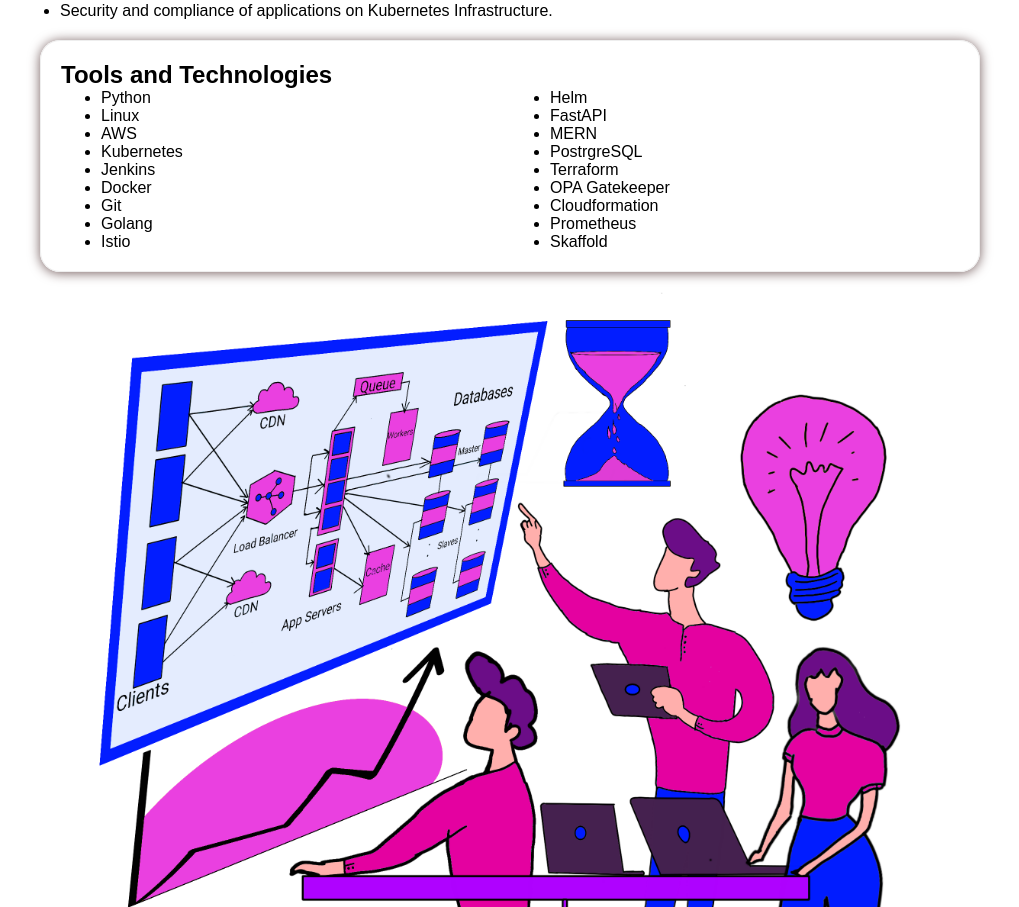
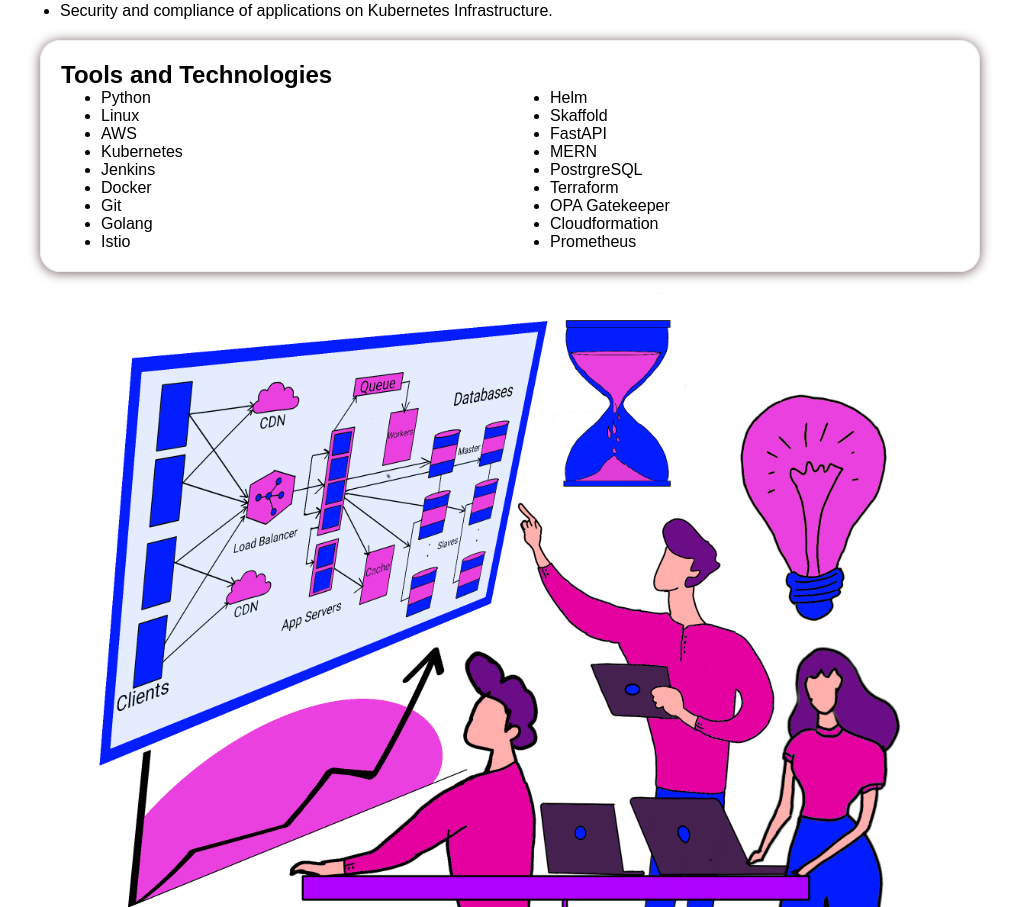
Before and after one commit to AgathEmmanuel/portfolio, a React (Create React App) app: page / in a window 1280 px wide. Shown: the part 1137-2044 px from the top of the page, without its empty margins (130-1149 px from the left). Built offline with nearby package versions, Linux system fonts and the light colour scheme; a web font is replaced by a local one.

Commit message:
Adding changes again

```diff
--- a/src/components/Work.jsx
+++ b/src/components/Work.jsx
@@ -61,6 +61,7 @@ const Work = () => {
             </ul>
             <ul className="work-skills-list-right">
               <li>Helm</li>
+              <li>Skaffold</li>
               <li>FastAPI</li>
               <li>MERN</li>
               <li>PostrgreSQL</li>
@@ -68,7 +69,6 @@ const Work = () => {
               <li>OPA Gatekeeper</li>
               <li>Cloudformation</li>
               <li>Prometheus</li>
-              <li>Skaffold</li>
             </ul>
             </div>
             </div>
```
